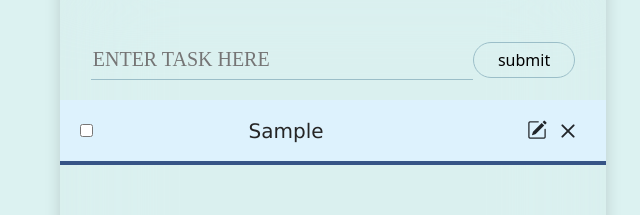
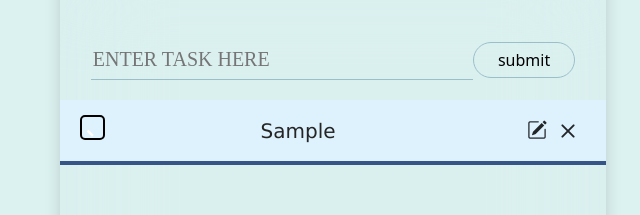
Before and after one commit to sajalparua/Todo-list, a plain HTML site: page index.html in a window 1280 px wide. Both pictures are taken after typing "Sample" into the empty fields and a click on the button "submit". Shown: the part 136-351 px from the top of the page, 307-947 px from the left. Drawn offline with nearby package versions, Linux system fonts and the light colour scheme; a web font is replaced by a local one.

Commit message:
working in  check mark

```diff
--- a/css/index.css
+++ b/css/index.css
@@ -206,3 +206,158 @@ overflow: auto;}
     background: white;
     color: black;
 }
+/* ////////////////////////////////// */
+
+  .checkbox-wrapper-19 {
+    box-sizing: border-box;
+    --background-color: #fff;
+    --checkbox-height: 25px;
+  }
+
+  @-moz-keyframes dothabottomcheck-19 {
+    0% {
+      height: 0;
+    }
+    100% {
+      height: calc(var(--checkbox-height) / 2);
+    }
+  }
+
+  @-webkit-keyframes dothabottomcheck-19 {
+    0% {
+      height: 0;
+    }
+    100% {
+      height: calc(var(--checkbox-height) / 2);
+    }
+  }
+
+  @keyframes dothabottomcheck-19 {
+    0% {
+      height: 0;
+    }
+    100% {
+      height: calc(var(--checkbox-height) / 2);
+    }
+  }
+
+  @keyframes dothatopcheck-19 {
+    0% {
+      height: 0;
+    }
+    50% {
+      height: 0;
+    }
+    100% {
+      height: calc(var(--checkbox-height) * 1.2);
+    }
+  }
+
+  @-webkit-keyframes dothatopcheck-19 {
+    0% {
+      height: 0;
+    }
+    50% {
+      height: 0;
+    }
+    100% {
+      height: calc(var(--checkbox-height) * 1.2);
+    }
+  }
+
+  @-moz-keyframes dothatopcheck-19 {
+    0% {
+      height: 0;
+    }
+    50% {
+      height: 0;
+    }
+    100% {
+      height: calc(var(--checkbox-height) * 1.2);
+    }
+  }
+
+  .checkbox-wrapper-19 input[type=checkbox] {
+    display: none;
+  }
+
+  .checkbox-wrapper-19 .check-box {
+    height: var(--checkbox-height);
+    width: var(--checkbox-height);
+    background-color: transparent;
+    border: calc(var(--checkbox-height) * .1) solid #000;
+    border-radius: 5px;
+    position: relative;
+    display: inline-block;
+    -moz-box-sizing: border-box;
+    -webkit-box-sizing: border-box;
+    box-sizing: border-box;
+    -moz-transition: border-color ease 0.2s;
+    -o-transition: border-color ease 0.2s;
+    -webkit-transition: border-color ease 0.2s;
+    transition: border-color ease 0.2s;
+    cursor: pointer;
+  }
+  .checkbox-wrapper-19 .check-box::before,
+  .checkbox-wrapper-19 .check-box::after {
+    -moz-box-sizing: border-box;
+    -webkit-box-sizing: border-box;
+    box-sizing: border-box;
+    position: absolute;
+    height: 0;
+    width: calc(var(--checkbox-height) * .2);
+    background-color: #34b93d;
+    display: inline-block;
+    -moz-transform-origin: left top;
+    -ms-transform-origin: left top;
+    -o-transform-origin: left top;
+    -webkit-transform-origin: left top;
+    transform-origin: left top;
+    border-radius: 5px;
+    content: " ";
+    -webkit-transition: opacity ease 0.5;
+    -moz-transition: opacity ease 0.5;
+    transition: opacity ease 0.5;
+  }
+  .checkbox-wrapper-19 .check-box::before {
+    top: calc(var(--checkbox-height) * .72);
+    left: calc(var(--checkbox-height) * .41);
+    box-shadow: 0 0 0 calc(var(--checkbox-height) * .05) var(--background-color);
+    -moz-transform: rotate(-135deg);
+    -ms-transform: rotate(-135deg);
+    -o-transform: rotate(-135deg);
+    -webkit-transform: rotate(-135deg);
+    transform: rotate(-135deg);
+  }
+  .checkbox-wrapper-19 .check-box::after {
+    top: calc(var(--checkbox-height) * .37);
+    left: calc(var(--checkbox-height) * .05);
+    -moz-transform: rotate(-45deg);
+    -ms-transform: rotate(-45deg);
+    -o-transform: rotate(-45deg);
+    -webkit-transform: rotate(-45deg);
+    transform: rotate(-45deg);
+  }
+
+  .checkbox-wrapper-19 input[type=checkbox]:checked + .check-box,
+  .checkbox-wrapper-19 .check-box.checked {
+    border-color: #34b93d;
+    /* border-color: #cc6221; */
+
+  }
+  .checkbox-wrapper-19 input[type=checkbox]:checked + .check-box::after,
+  .checkbox-wrapper-19 .check-box.checked::after {
+    height: calc(var(--checkbox-height) / 2);
+    -moz-animation: dothabottomcheck-19 0.2s ease 0s forwards;
+    -o-animation: dothabottomcheck-19 0.2s ease 0s forwards;
+    -webkit-animation: dothabottomcheck-19 0.2s ease 0s forwards;
+    animation: dothabottomcheck-19 0.2s ease 0s forwards;
+  }
+  .checkbox-wrapper-19 input[type=checkbox]:checked + .check-box::before,
+  .checkbox-wrapper-19 .check-box.checked::before {
+    height: calc(var(--checkbox-height) * 1.2);
+    -moz-animation: dothatopcheck-19 0.4s ease 0s forwards;
+    -o-animation: dothatopcheck-19 0.4s ease 0s forwards;
+    -webkit-animation: dothatopcheck-19 0.4s ease 0s forwards;
+    animation: dothatopcheck-19 0.4s ease 0s forwards;
+  }
--- a/js/index.js
+++ b/js/index.js
@@ -69,6 +69,7 @@ document.getElementById("task-ul").addEventListener("click", function (dets) {
     // delete the index
     tasklist.splice(arrayIndex, 1);
     reloadTaskUi();
+    saveBTnApper();
   }
   // when click on task  edite button
   else if (taskid.includes("edit")) {
@@ -110,7 +111,10 @@ function reloadTaskUi() {
     checked = isChecked == true ? 'checked' : ''
     listbox =
       listbox +
-      `<li id="list"><input id="checkboxId_${textid}" type="checkbox" ${checked}><p id="contentId_${textid}" class="ms-3 ">${tasklist[i].text}</p> <input id="typebox_${textid}" class="editebox" type="text"><button id="savebtn_${textid}">save</button><i id="edit_${textid}" class="bi bi-pencil-square fs-5"></i><i id="delete_${textid}" class="bi bi-x delete"></i></li>`;
+      `<li id="list"><div class="checkbox-wrapper-19">
+  <input type="checkbox" id="checkboxId_${textid}"  ${checked}  />
+  <label for="checkboxId_${textid}" class="check-box">
+</div><p id="contentId_${textid}" class="ms-3 ">${tasklist[i].text}</p> <input id="typebox_${textid}" class="editebox" type="text"><button id="savebtn_${textid}">save</button><i id="edit_${textid}" class="bi bi-pencil-square fs-5"></i><i id="delete_${textid}" class="bi bi-x delete"></i></li>`;
   }
   document.getElementById("task-ul").innerHTML = listbox;
 }
```
